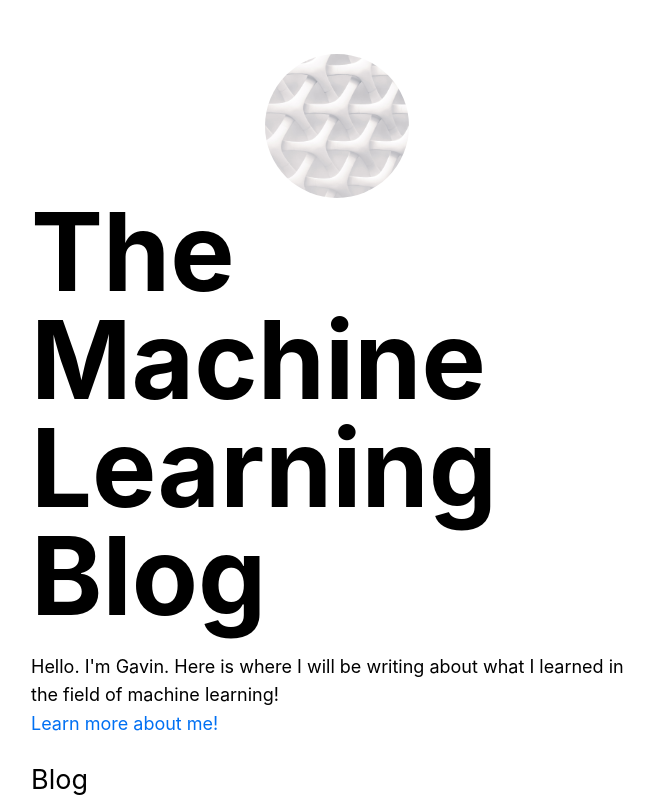
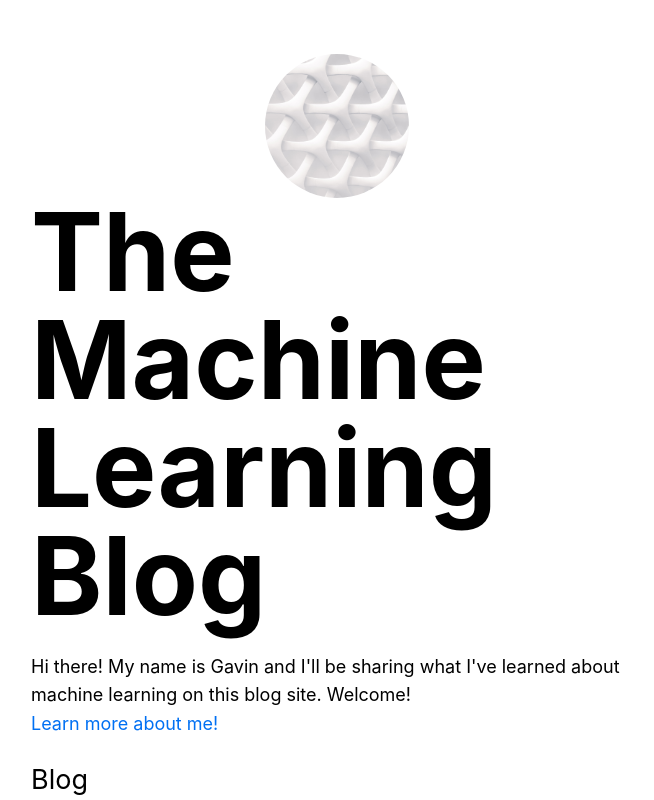
Before and after one commit to wry0313/gavinwang.dev, a Next.js app: page / in a window 1280 px wide. Shown: the top 800 px of the page, without its empty margins (303-957 px from the left). Built offline with nearby package versions, Linux system fonts and the light colour scheme.

Commit message:
changed description of blog site

```diff
--- a/pages/index.js
+++ b/pages/index.js
@@ -22,7 +22,7 @@ export default function Home({ allPostsData }) {
         <title>{siteTitle}</title>
       </Head>
       <section className="my-5">
-        <p>Hello. I'm Gavin. Here is where I will be writing about what I learned in the field of machine learning!</p>
+        <p>Hi there! My name is Gavin and I'll be sharing what I've learned about machine learning on this blog site. Welcome!</p>
         <Link href="/about_me">Learn more about me!</Link>
       </section>
 
```
